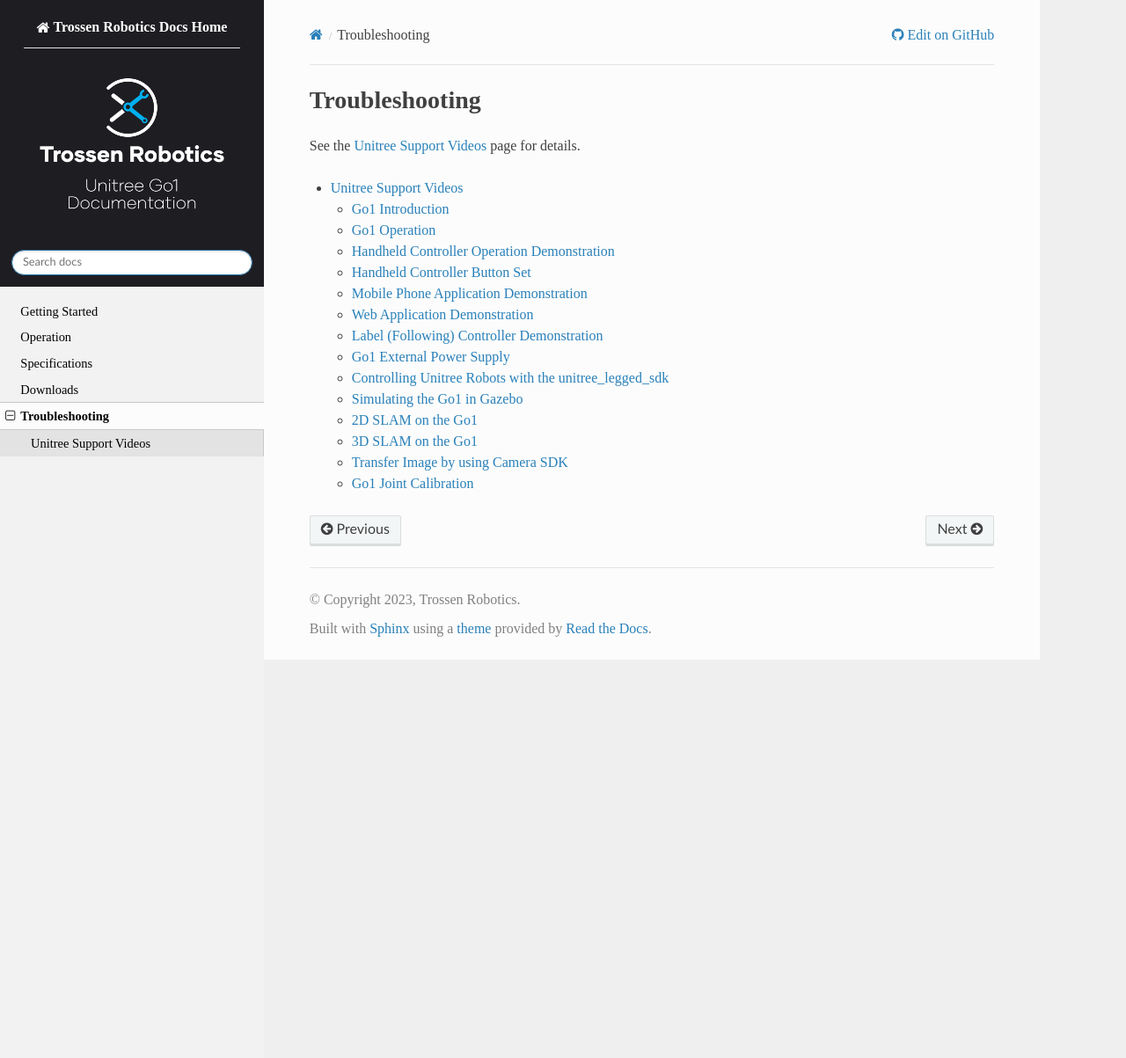
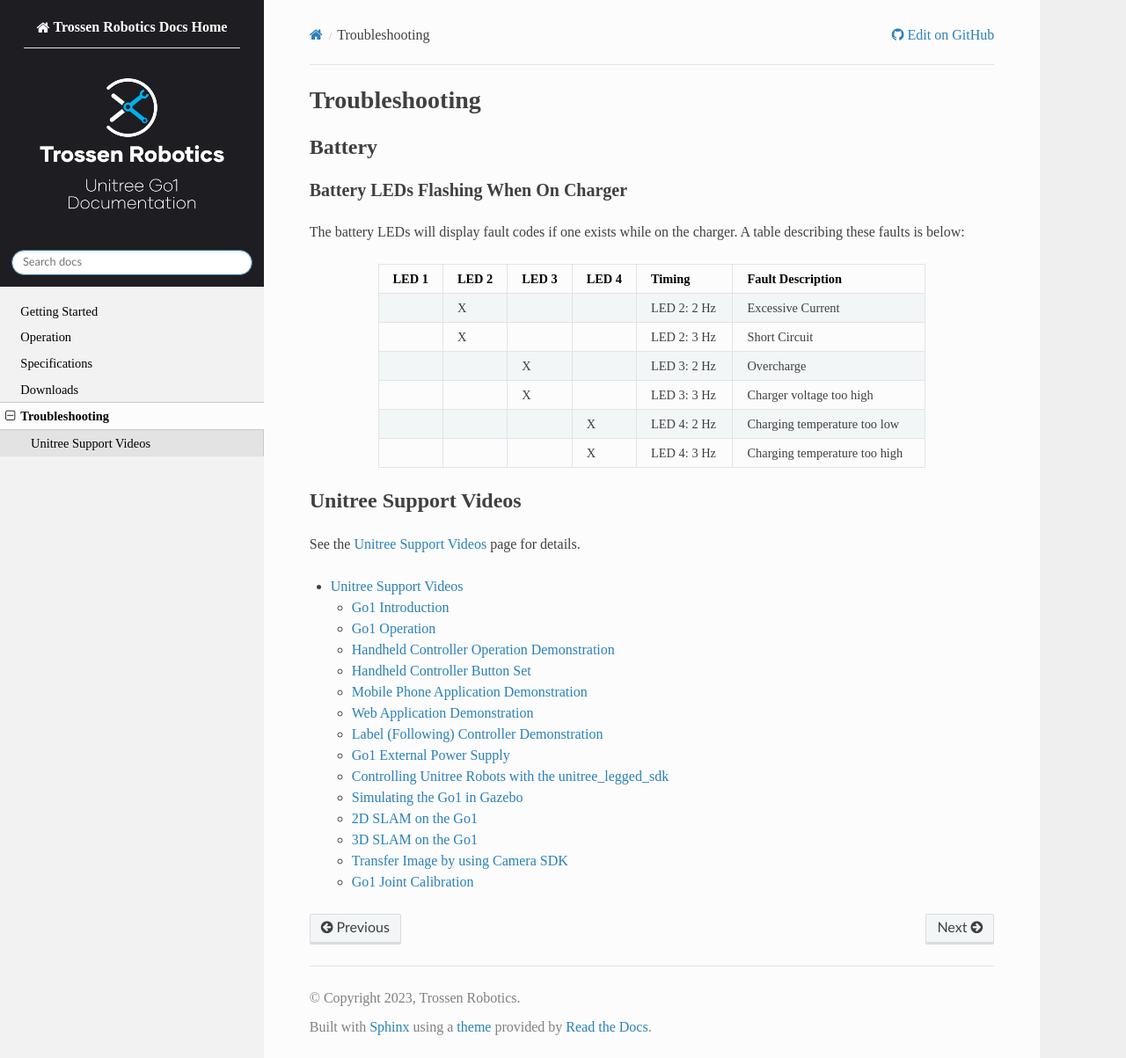
Before and after one commit to TrossenRobotics/unitree_go1_docs, a Sphinx documentation site: the page built from docs/troubleshooting.rst, in a window 1280 px wide and 1203 px high. Shown: the whole window at 88% size. Built offline with Sphinx 7.4.7 and the Read the Docs theme 2.0.0, drawn with Linux system fonts in a browser that asks for light colours; some web fonts are replaced; formulas are drawn with MathJax 3.

Commit message:
Add battery fault troubleshooting

```diff
--- a/docs/troubleshooting.rst
+++ b/docs/troubleshooting.rst
@@ -1,6 +1,66 @@
 ===============
 Troubleshooting
 ===============
+
+Battery
+=======
+
+Battery LEDs Flashing When On Charger
+-------------------------------------
+
+The battery LEDs will display fault codes if one exists while on the charger.
+A table describing these faults is below:
+
+.. list-table::
+    :header-rows: 1
+    :align: center
+    :widths: 10 10 10 10 15 30
+
+    * - LED 1
+      - LED 2
+      - LED 3
+      - LED 4
+      - Timing
+      - Fault Description
+    * -
+      - X
+      -
+      -
+      - LED 2: 2 Hz
+      - Excessive Current
+    * -
+      - X
+      -
+      -
+      - LED 2: 3 Hz
+      - Short Circuit
+    * -
+      -
+      - X
+      -
+      - LED 3: 2 Hz
+      - Overcharge
+    * -
+      -
+      - X
+      -
+      - LED 3: 3 Hz
+      - Charger voltage too high
+    * -
+      -
+      -
+      - X
+      - LED 4: 2 Hz
+      - Charging temperature too low
+    * -
+      -
+      -
+      - X
+      - LED 4: 3 Hz
+      - Charging temperature too high
+
+Unitree Support Videos
+======================
 
 See the :doc:`Unitree Support Videos <troubleshooting/unitree_videos>` page for details.
 
```
